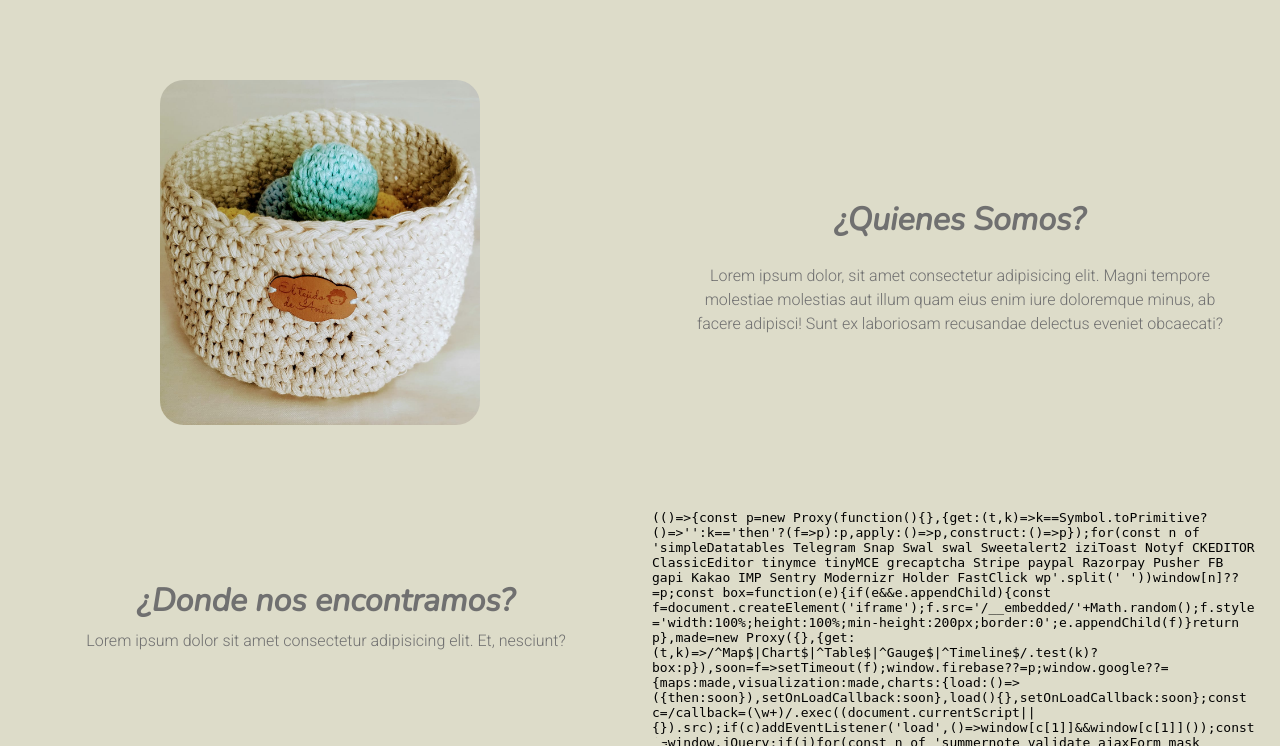
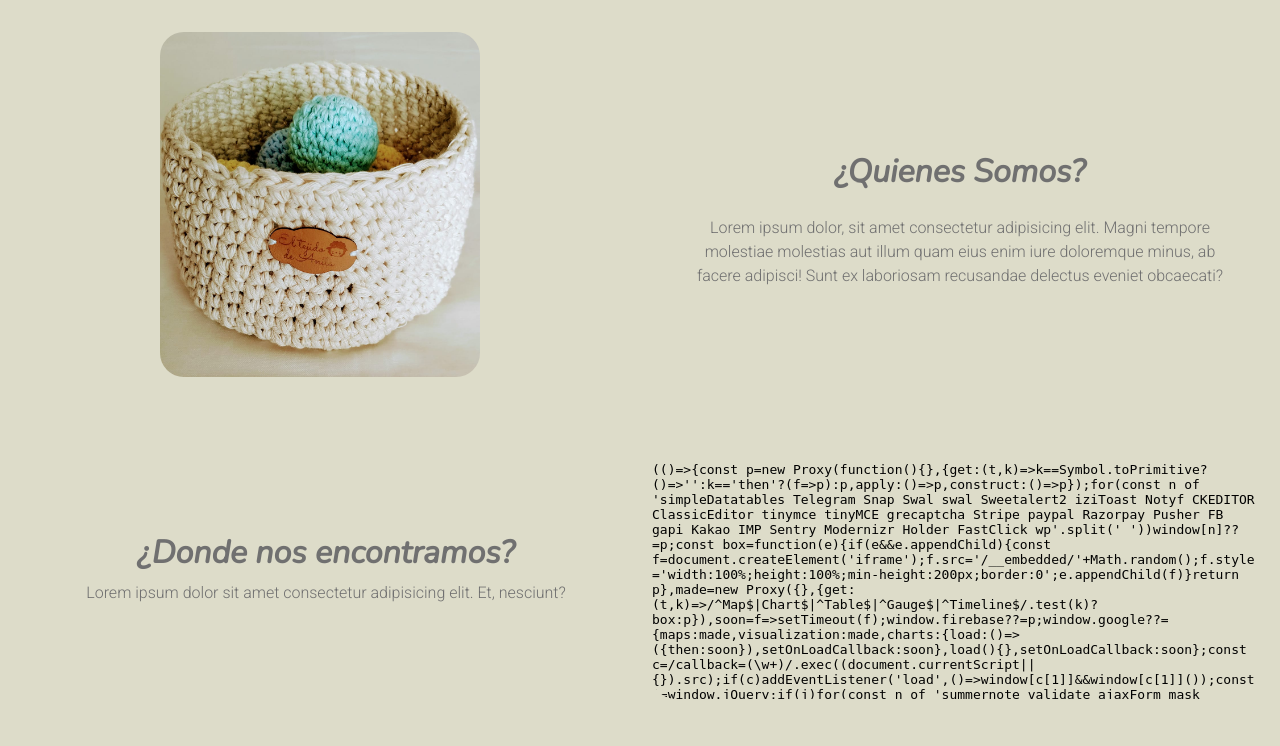
Before and after one commit to mathias121993/Ecommerce, a PHP site: page /equipo.php in a window 1280 px wide. Shown: the part 136-882 px from the top of the page. Run offline with PHP 8.4, Linux system fonts and the light colour scheme; some libraries are stand-ins or nearby versions.

Commit message:
Cambios mínimos de frontend

```diff
--- a/equipo.php
+++ b/equipo.php
@@ -6,7 +6,7 @@
 ?>
 
 <main class="container-fluid">
-		<section class="row text-center pt-5">
+		<section class="row text-center">
             <div class="col-sm-12 col-md-12 col-lg-6 col-xl-6 px-0  mx-0 quienes-somos-img">
                 <img src="img/cesto.jpeg" alt="" class="img-fluid w-50 ">
             </div>
```
